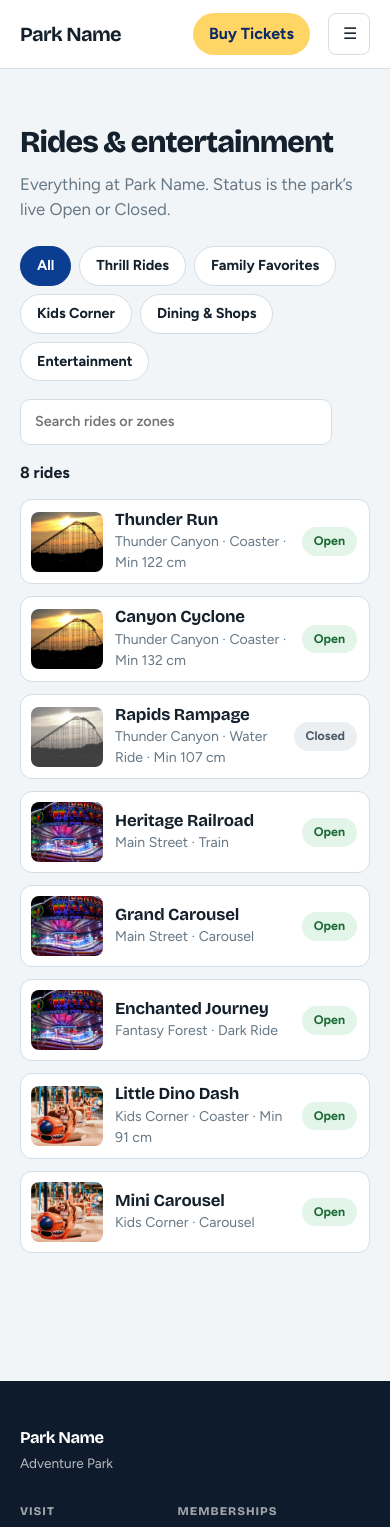
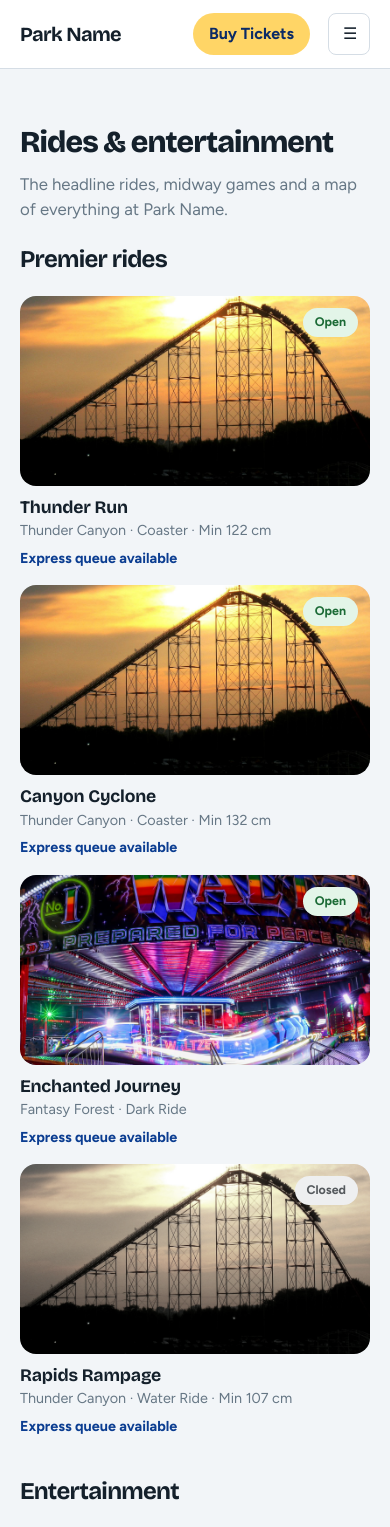
Before and after one commit to AlejandroJM0428/COSC-3380---Theme-Park-Project, a React (Vite) app in the folder client/: page /rides in a window 390 px wide. Shown: the top 1527 px of the page. Built offline with nearby package versions, Linux system fonts and the light colour scheme.

Commit message:
Rides collapsed

```diff
--- /dev/null
+++ b/client/src/components/ParkMap.jsx
@@ -0,0 +1,45 @@
+import { ZONE_MAP } from '../config/brand.js'
+
+// Schematic park map. Each zone is a button: click or press Enter/Space to select it.
+// `counts` is { [zoneName]: { rides, games, venues } }. `selected` is a list of zone names (empty = none).
+export default function ParkMap({ counts = {}, selected = [], onSelect }) {
+  const anySelected = selected.length > 0
+  const zones = Object.entries(ZONE_MAP)
+
+  return (
+    <svg className="pub-map" viewBox="0 0 900 520" role="group" aria-label="Park map. Choose a zone to see what is there.">
+      <rect x="0" y="0" width="900" height="520" rx="24" className="pub-map-bg" />
+      {/* paths into Main Street */}
+      <g className="pub-map-paths" aria-hidden="true">
+        <path d="M190 230 L190 250 L450 250 L450 290" />
+        <path d="M710 230 L710 250 L450 250" />
+        <path d="M300 360 L330 360" />
+        <path d="M570 360 L600 360" />
+        <path d="M450 450 L450 490" />
+      </g>
+      <text x="450" y="508" textAnchor="middle" className="pub-map-entrance">ENTRANCE</text>
+
+      {zones.map(([name, z]) => {
+        const c = counts[name] ?? { rides: 0, games: 0, venues: 0 }
+        const on = selected.includes(name)
+        const parts = [c.rides && `${c.rides} ${c.rides === 1 ? 'ride' : 'rides'}`, c.games && `${c.games} ${c.games === 1 ? 'game' : 'games'}`, c.venues && `${c.venues} dining & shops`].filter(Boolean)
+        return (
+          <g
+            key={name}
+            className={`pub-zone ${on ? 'on' : ''} ${anySelected && !on ? 'dim' : ''}`}
+            role="button"
+            tabIndex={0}
+            aria-pressed={on}
+            aria-label={`${name}${parts.length ? `: ${parts.join(', ')}` : ''}`}
+            onClick={() => onSelect?.(name)}
+            onKeyDown={(e) => { if (e.key === 'Enter' || e.key === ' ') { e.preventDefault(); onSelect?.(name) } }}
+          >
+            <rect x={z.x} y={z.y} width={z.w} height={z.h} rx="22" fill={z.fill} />
+            <text x={z.x + z.w / 2} y={z.y + z.h / 2 - 6} textAnchor="middle" className="pub-zone-name">{name}</text>
+            <text x={z.x + z.w / 2} y={z.y + z.h / 2 + 22} textAnchor="middle" className="pub-zone-count">{parts[0] ?? ''}</text>
+          </g>
+        )
+      })}
+    </svg>
+  )
+}
--- a/client/src/config/brand.js
+++ b/client/src/config/brand.js
@@ -19,6 +19,16 @@ export const BRAND = {
   },
 }
 
+// Schematic park map (not to scale). Positions are for the SVG on /rides, keyed by Zone.ZoneName.
+// A zone that is not listed here still appears in the list under the map.
+export const ZONE_MAP = {
+  'Thunder Canyon': { x: 40, y: 40, w: 300, h: 190, fill: '#f0c19c' },
+  'Adventure Bay': { x: 560, y: 40, w: 300, h: 190, fill: '#a5d3ec' },
+  'Fantasy Forest': { x: 40, y: 270, w: 260, h: 180, fill: '#abd8a9' },
+  'Kids Corner': { x: 600, y: 270, w: 260, h: 180, fill: '#f7dc8c' },
+  'Main Street': { x: 330, y: 290, w: 240, h: 160, fill: '#d3c4ec' },
+}
+
 // The lands guests browse by. `zones` are Zone.ZoneName values from the database.
 export const LANDS = [
   { key: 'thrill', title: 'Thrill Rides', blurb: 'Coasters, drops and big speed', img: BRAND.images.thrill, zones: ['Thunder Canyon'] },
--- a/client/src/pages/Rides.jsx
+++ b/client/src/pages/Rides.jsx
@@ -2,104 +2,139 @@ import { useMemo, useState } from 'react'
 import { Link, useSearchParams } from 'react-router-dom'
 import BrandImage from '../components/BrandImage.jsx'
 import LoadError from '../components/LoadError.jsx'
+import ParkMap from '../components/ParkMap.jsx'
 import usePublicSite from '../hooks/usePublicSite.js'
-import { BRAND, LANDS } from '../config/brand.js'
+import { BRAND, LANDS, ZONE_MAP } from '../config/brand.js'
 import { money, rideImage } from '../utils/portalFormat.js'
 
-const TABS = [{ key: 'all', title: 'All' }, ...LANDS.map((l) => ({ key: l.key, title: l.title })), { key: 'dining', title: 'Dining & Shops' }, { key: 'entertainment', title: 'Entertainment' }]
+const MAX_PREMIER = 4
+const MAX_GAMES = 6
 
-// Public rides page (/rides?land=thrill|family|kids|dining|entertainment). Open/Closed only: no wait times, no member data.
-// An unknown or missing `land` shows everything.
+// Public rides page (/rides): premier rides, entertainment, then a park map.
+// Deep links still work: ?zone=Thunder Canyon, or ?land=thrill|family|kids (that land's zones). Anything else selects nothing.
+// Open/Closed only: no wait times, no member data.
 export default function Rides() {
   const { site, loading, error, retry } = usePublicSite()
   const [params] = useSearchParams()
-  const [search, setSearch] = useState('')
+  const [picked, setPicked] = useState(null)
 
-  const requested = params.get('land')
-  const land = LANDS.find((l) => l.key === requested)
-  const dining = requested === 'dining'
-  const fun = requested === 'entertainment'
-  const activeKey = land ? land.key : dining ? 'dining' : fun ? 'entertainment' : 'all'
-  const q = search.trim().toLowerCase()
+  const fromLink = useMemo(() => {
+    const zone = params.get('zone')
+    if (zone && ZONE_MAP[zone]) return [zone]
+    return LANDS.find((l) => l.key === params.get('land'))?.zones ?? []
+  }, [params])
+  const selected = picked ?? fromLink
 
-  const rides = useMemo(() => (site?.rides ?? []).filter((r) => (
-    (!land || land.zones.includes(r.zoneName)) && (!q || `${r.rideName} ${r.zoneName} ${r.rideType}`.toLowerCase().includes(q))
-  )), [site, land, q])
+  const rides = useMemo(() => site?.rides ?? [], [site])
+  const games = useMemo(() => site?.games ?? [], [site])
+  const venues = useMemo(() => site?.venues ?? [], [site])
 
-  const venues = useMemo(() => (site?.venues ?? []).filter((v) => (
-    !q || `${v.venueName} ${v.zoneName} ${v.venueType}`.toLowerCase().includes(q)
-  )), [site, q])
+  const premier = useMemo(
+    () => rides.filter((r) => r.expressEligible).sort((a, b) => (b.state === 'Open') - (a.state === 'Open')).slice(0, MAX_PREMIER),
+    [rides],
+  )
 
-  const games = useMemo(() => (site?.games ?? []).filter((g) => (
-    !q || `${g.gameName} ${g.zoneName}`.toLowerCase().includes(q)
-  )), [site, q])
+  const counts = useMemo(() => {
+    const out = {}
+    for (const name of Object.keys(ZONE_MAP)) {
+      out[name] = {
+        rides: rides.filter((r) => r.zoneName === name).length,
+        games: games.filter((g) => g.zoneName === name).length,
+        venues: venues.filter((v) => v.zoneName === name).length,
+      }
+    }
+    return out
+  }, [rides, games, venues])
 
-  const count = dining ? venues.length : fun ? games.length : rides.length
-  const noun = dining ? ['place', 'places'] : fun ? ['game', 'games'] : ['ride', 'rides']
-  const searchLabel = dining ? 'Search dining and shops' : fun ? 'Search games' : 'Search rides or zones'
+  const inZone = (item) => selected.includes(item.zoneName)
+  const zoneRides = rides.filter(inZone)
+  const zoneGames = games.filter(inZone)
+  const zoneVenues = venues.filter(inZone)
+  const land = LANDS.find((l) => selected.length > 1 && l.zones.length === selected.length && l.zones.every((z) => selected.includes(z)))
+  const title = selected.length === 0 ? 'Pick a zone' : land ? land.title : selected.join(', ')
+
+  function toggleZone(name) {
+    setPicked(selected.length === 1 && selected[0] === name ? [] : [name])
+  }
 
   return (
     <main className="pub-page pub-page-wide">
       <h1 className="pub-h1">Rides &amp; entertainment</h1>
-      <p className="pub-lede">Everything at {BRAND.name}. Status is the park’s live Open or Closed.</p>
-
-      <nav className="pub-tabs" aria-label="Browse by land">
-        {TABS.map((tab) => (
-          <Link key={tab.key} to={tab.key === 'all' ? '/rides' : `/rides?land=${tab.key}`} className={tab.key === activeKey ? 'active' : ''} aria-current={tab.key === activeKey ? 'page' : undefined}>{tab.title}</Link>
-        ))}
-      </nav>
-
-      <div className="pub-list-bar">
-        <label className="pub-search">
-          <span className="sr-only">{searchLabel}</span>
-          <input type="search" value={search} onChange={(e) => setSearch(e.target.value)} placeholder={searchLabel} />
-        </label>
-        <strong aria-live="polite">{loading ? 'Loading…' : `${count} ${count === 1 ? noun[0] : noun[1]}`}</strong>
-      </div>
+      <p className="pub-lede">The headline rides, midway games and a map of everything at {BRAND.name}.</p>
 
       {error && <LoadError message={error} onRetry={retry} />}
+      {loading && <p className="pub-empty">Loading…</p>}
 
-      {fun ? (
-        <ul className="pub-rows">
-          {games.map((g) => (
-            <li key={g.gameId} className="pub-row">
-              <BrandImage src={rideImage(g.zoneName)} className="pub-row-img" />
-              <div className="pub-row-main">
-                <h2>{g.gameName}</h2>
-                <p>{g.zoneName} · Midway game</p>
-              </div>
-              <span className="pub-badge open">{money(g.playPrice)} per play</span>
-            </li>
-          ))}
-        </ul>
-      ) : dining ? (
-        <ul className="pub-rows">
-          {venues.map((v) => (
-            <li key={v.venueId} className="pub-row">
-              <BrandImage src={BRAND.images.dining} className="pub-row-img" />
-              <div className="pub-row-main">
-                <h2>{v.venueName}</h2>
-                <p>{v.zoneName} · {v.venueType}{v.serviceType ? ` · ${v.serviceType}` : ''}</p>
-              </div>
-            </li>
-          ))}
-        </ul>
-      ) : (
-        <ul className="pub-rows">
-          {rides.map((r) => (
-            <li key={r.rideId} className={`pub-row ${r.state === 'Open' ? '' : 'pub-row-closed'}`}>
-              <BrandImage src={rideImage(r.zoneName)} className="pub-row-img" />
-              <div className="pub-row-main">
-                <h2>{r.rideName}</h2>
+      {premier.length > 0 && (
+        <section aria-labelledby="pub-premier-title">
+          <h2 id="pub-premier-title" className="pub-h2">Premier rides</h2>
+          <ul className="pub-premier">
+            {premier.map((r) => (
+              <li key={r.rideId}>
+                <BrandImage src={rideImage(r.zoneName)} className={`pub-premier-img ${r.state === 'Open' ? '' : 'is-closed'}`}>
+                  <span className={`pub-badge ${r.state === 'Open' ? 'open' : 'closed'}`}>{r.state}</span>
+                </BrandImage>
+                <h3>{r.rideName}</h3>
                 <p>{r.zoneName} · {r.rideType}{r.minHeightCm ? ` · Min ${r.minHeightCm} cm` : ''}</p>
-              </div>
-              <span className={`pub-badge ${r.state === 'Open' ? 'open' : 'closed'}`}>{r.state}</span>
-            </li>
-          ))}
-        </ul>
+                <p className="pub-premier-tag">Express queue available</p>
+              </li>
+            ))}
+          </ul>
+        </section>
       )}
 
-      {!loading && !error && count === 0 && <p className="pub-empty">Nothing matches that search. Try a different word or land.</p>}
+      {games.length > 0 && (
+        <section aria-labelledby="pub-ent-title">
+          <h2 id="pub-ent-title" className="pub-h2 pub-h2-spaced">Entertainment</h2>
+          <ul className="pub-games">
+            {games.slice(0, MAX_GAMES).map((g) => (
+              <li key={g.gameId}>
+                <strong>{g.gameName}</strong>
+                <span>{g.zoneName}</span>
+                <b>{money(g.playPrice)} per play</b>
+              </li>
+            ))}
+          </ul>
+          {games.length > MAX_GAMES && <p className="pub-note">+{games.length - MAX_GAMES} more games around the park. Pick a zone on the map to see them.</p>}
+        </section>
+      )}
+
+      <section aria-labelledby="pub-map-title">
+        <h2 id="pub-map-title" className="pub-h2 pub-h2-spaced">Park map</h2>
+        <div className="pub-mapwrap">
+          <ParkMap counts={counts} selected={selected} onSelect={toggleZone} />
+
+          <aside className="pub-zonepanel" aria-live="polite">
+            <h3>{title}</h3>
+            {selected.length === 0 ? (
+              <p className="pub-note">Choose a zone on the map to see its rides, games, dining and shops.</p>
+            ) : (
+              <>
+                <ZoneList label="Rides" items={zoneRides.map((r) => ({ key: r.rideId, name: r.rideName, note: r.state, closed: r.state !== 'Open' }))} />
+                <ZoneList label="Games" items={zoneGames.map((g) => ({ key: g.gameId, name: g.gameName, note: money(g.playPrice) }))} />
+                <ZoneList label="Dining & shops" items={zoneVenues.map((v) => ({ key: v.venueId, name: v.venueName, note: v.venueType }))} />
+                {zoneRides.length + zoneGames.length + zoneVenues.length === 0 && <p className="pub-note">Nothing listed here yet.</p>}
+              </>
+            )}
+            <p className="pub-note"><Link to="/plan" className="pub-link">Hours, height rules and directions →</Link></p>
+          </aside>
+        </div>
+        <p className="pub-note">Schematic map, not to scale.</p>
+      </section>
     </main>
   )
 }
+
+function ZoneList({ label, items }) {
+  if (items.length === 0) return null
+  return (
+    <div className="pub-zonelist">
+      <h4>{label}</h4>
+      <ul>
+        {items.map((i) => (
+          <li key={i.key} className={i.closed ? 'is-closed' : ''}><span>{i.name}</span><small>{i.note}</small></li>
+        ))}
+      </ul>
+    </div>
+  )
+}
--- a/client/src/public.css
+++ b/client/src/public.css
@@ -205,3 +205,47 @@
 
 /* Visually hidden text (kept here so the public site does not depend on the portal stylesheet) */
 .pub .sr-only { position: absolute; width: 1px; height: 1px; padding: 0; margin: -1px; overflow: hidden; clip: rect(0, 0, 0, 0); white-space: nowrap; border: 0; }
+
+/* /rides: premier rides, entertainment, park map */
+.pub-premier { list-style: none; margin: 0; padding: 0; display: grid; grid-template-columns: repeat(4, 1fr); gap: 16px; }
+.pub-premier-img { position: relative; height: 190px; border-radius: 16px; padding: 12px; box-sizing: border-box; display: flex; align-items: flex-start; justify-content: flex-end; }
+.pub-premier-img.is-closed { filter: grayscale(.7); }
+.pub-premier h3 { margin: 12px 0 2px; font-size: 1.1rem; }
+.pub-premier p { margin: 0; color: var(--brand-muted); font-size: .9rem; }
+.pub .pub-premier .pub-premier-tag { margin-top: 6px; color: var(--brand-primary); font-weight: 700; }
+.pub-games { list-style: none; margin: 0; padding: 0; display: grid; grid-template-columns: repeat(3, 1fr); gap: 12px; }
+.pub-games li { display: grid; gap: 2px; padding: 14px 16px; background: var(--brand-surface); border: 1px solid var(--brand-line); border-radius: 12px; }
+.pub-games span { color: var(--brand-muted); font-size: .88rem; }
+.pub-games b { color: var(--brand-primary); font-size: .92rem; }
+.pub-mapwrap { display: grid; grid-template-columns: 3fr 2fr; gap: 16px; align-items: start; }
+.pub-map { width: 100%; height: auto; display: block; }
+.pub-map-bg { fill: #e3ebf2; }
+.pub-map-paths path { fill: none; stroke: #fff; stroke-width: 10; stroke-linecap: round; stroke-linejoin: round; }
+.pub-map-entrance { font: 800 13px var(--brand-font-display, system-ui); letter-spacing: .14em; fill: var(--brand-muted); }
+.pub-zone { cursor: pointer; transition: opacity .2s; }
+.pub-zone rect { stroke: transparent; stroke-width: 5; transition: stroke .15s, transform .15s; }
+.pub-zone:hover rect { stroke: rgba(11, 61, 145, .45); }
+.pub-zone.on rect { stroke: var(--brand-primary); }
+.pub-zone.dim { opacity: .55; }
+.pub .pub-zone:focus-visible { outline: none; }
+.pub-zone:focus-visible rect { stroke: var(--brand-primary); stroke-dasharray: 10 6; }
+.pub-zone-name { font: 800 22px var(--brand-font-display, system-ui); fill: #14202b; pointer-events: none; }
+.pub-zone-count { font: 600 15px system-ui, sans-serif; fill: #3b4a57; pointer-events: none; }
+.pub-zonepanel { background: var(--brand-surface); border: 1px solid var(--brand-line); border-radius: 18px; padding: 22px; display: grid; gap: 14px; }
+.pub-zonepanel h3 { margin: 0; font-family: var(--brand-font-display); font-size: 1.4rem; letter-spacing: -.02em; }
+.pub-zonepanel .pub-note { margin: 0; }
+.pub-zonelist h4 { margin: 0 0 6px; font-size: .74rem; font-weight: 800; letter-spacing: .08em; text-transform: uppercase; color: var(--brand-muted); }
+.pub-zonelist ul { list-style: none; margin: 0; padding: 0; display: grid; gap: 4px; }
+.pub-zonelist li { display: flex; justify-content: space-between; gap: 12px; padding: 7px 0; border-bottom: 1px solid var(--brand-line); font-weight: 600; }
+.pub-zonelist li:last-child { border-bottom: 0; }
+.pub-zonelist small { color: var(--brand-muted); font-weight: 600; }
+.pub-zonelist li.is-closed span { color: var(--brand-muted); }
+@media (max-width: 980px) {
+  .pub-premier { grid-template-columns: 1fr 1fr; }
+  .pub-games { grid-template-columns: 1fr 1fr; }
+  .pub-mapwrap { grid-template-columns: 1fr; }
+}
+@media (max-width: 560px) {
+  .pub-premier, .pub-games { grid-template-columns: 1fr; }
+  .pub-zone-name { font-size: 26px; }
+}
```
Also changed, not shown: client/src/api/mock.js (+8 -8 lines), 1 other file (tests, documents, lock files or other folders).
